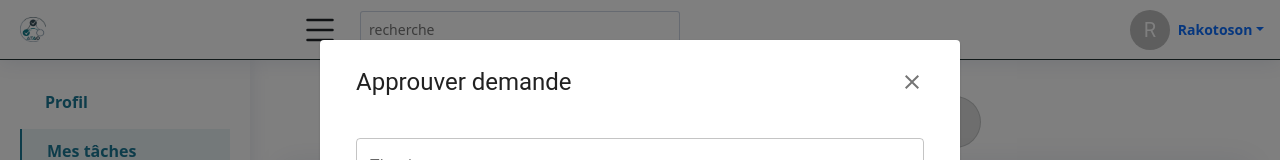
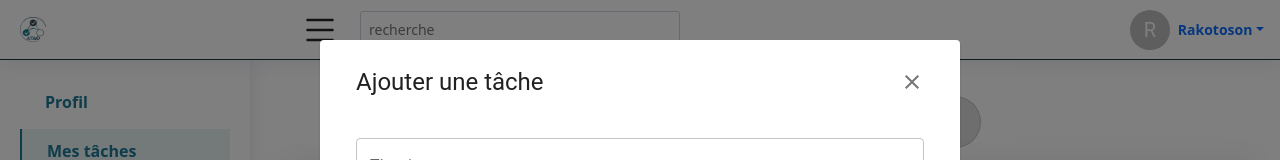
Before and after one commit to Shiro-cha/atao-front, a React (Create React App) app: page /taches in a window 1280 px wide. Both pictures are taken after a click on the button "Ajouter". Shown: the top 160 px of the page. Built offline with nearby package versions, Linux system fonts and the light colour scheme; no server answers.

Commit message:
Message by stp

```diff
--- a/src/components/FormModal.js
+++ b/src/components/FormModal.js
@@ -46,9 +46,10 @@ function EventForm({ addEvent }) {
     });
   }, []);
 
-  const options = users.map((user) => {
+  let options = [];
+   users.map((user) => {
     console.log(user);
-    return { label: `${user.nom} ${user.prenom}`, value: user._id.toString() };
+    options = [...options,{ label: `${user.nom} ${user.prenom}`, value: user._id.toString() }];
   });
 
   return (
--- a/src/components/Modal.js
+++ b/src/components/Modal.js
@@ -85,7 +85,7 @@ export default function MyModal({open,handleClose}) {
             zIndex:1012
           }}>
           <CardHeader
-            title={'Approuver demande'}
+            title={'Ajouter une tâche'}
             action={
               <IconButton
                 aria-label="close"
```
